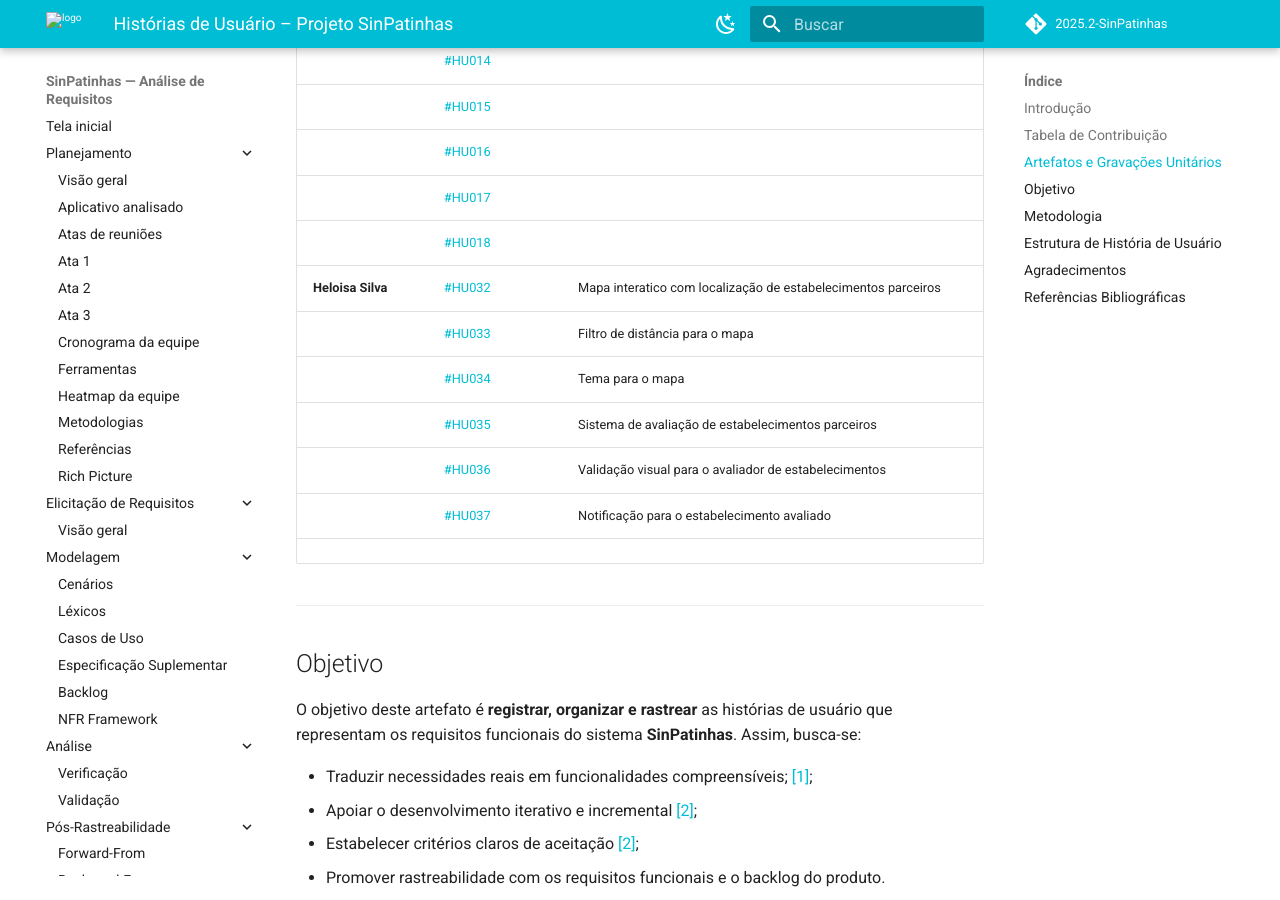
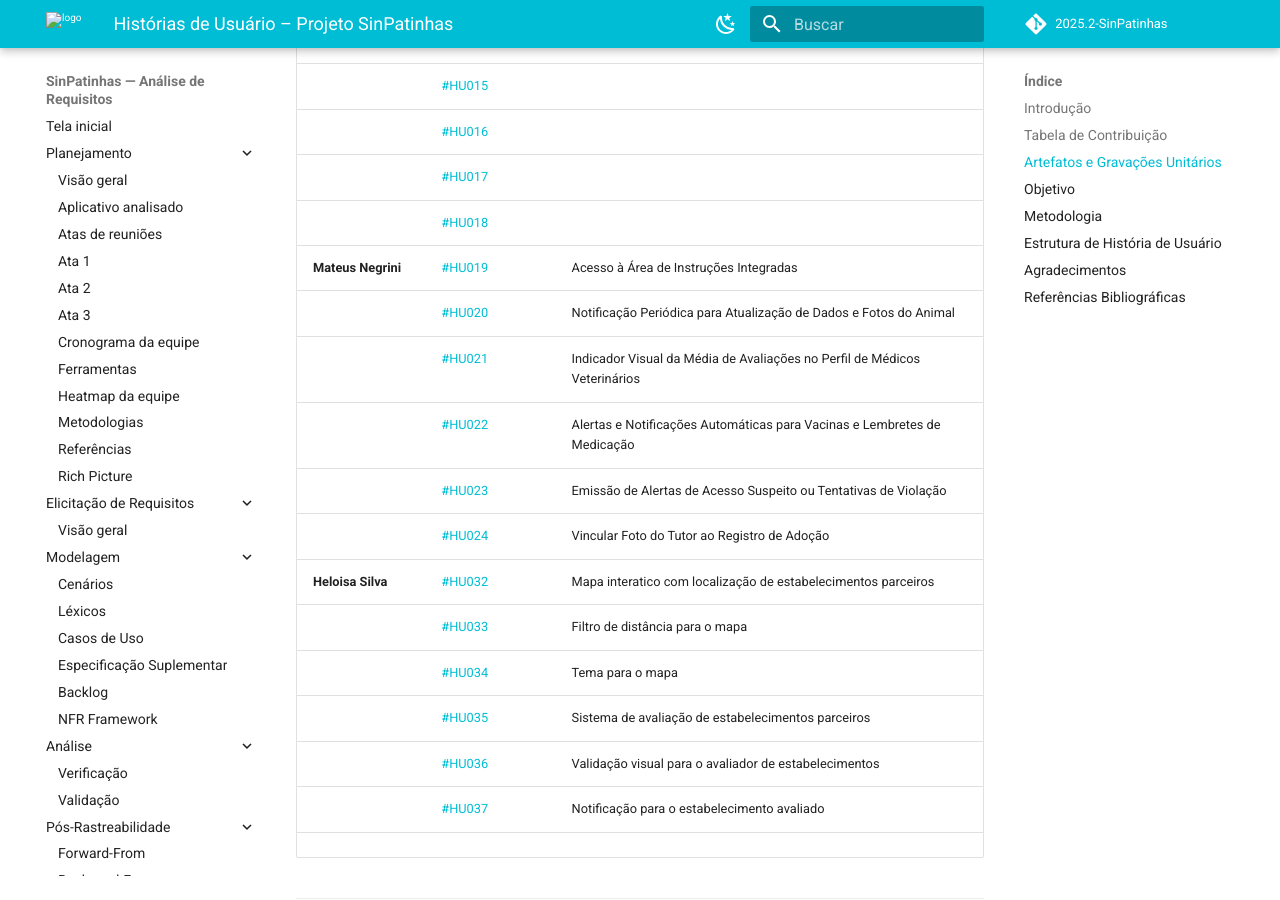
Before and after one commit to Requisitos-de-Software/2025.2-SinPatinhas, an MkDocs documentation site: the page built from docs/modelagem/agilidade/historias_de_usuario.md, in a window 1280 px wide and 900 px high, scrolled down 2599 px. Built offline with MkDocs 1.6.1 and Material for MkDocs 9.7.7, drawn with Linux system fonts in a browser that asks for light colours; comment, search, counter and statistics services are not loaded.

Commit message:
feature: indexação das paginas de mateus

```diff
--- a/docs/modelagem/agilidade/historias_de_usuario.md
+++ b/docs/modelagem/agilidade/historias_de_usuario.md
@@ -49,6 +49,12 @@ De acordo com **Serrano e Serrano (2025)**, as histórias de usuário são **ite
 |                      | [#HU016](../../modelagem/gravacoes/pedro/historias.md) |  |
 |                      | [#HU017](../../modelagem/gravacoes/pedro/historias.md) |  |
 |                      | [#HU018](../../modelagem/gravacoes/pedro/historias.md) |  |
+| **Mateus Negrini**   | [#HU019](../../modelagem/gravacoes/mateus/historias.md) | Acesso à Área de Instruções Integradas |
+|                      | [#HU020](../../modelagem/gravacoes/mateus/historias.md) | Notificação Periódica para Atualização de Dados e Fotos do Animal |
+|                      | [#HU021](../../modelagem/gravacoes/mateus/historias.md) | Indicador Visual da Média de Avaliações no Perfil de Médicos Veterinários |
+|                      | [#HU022](../../modelagem/gravacoes/mateus/historias.md) | Alertas e Notificações Automáticas para Vacinas e Lembretes de Medicação |
+|                      | [#HU023](../../modelagem/gravacoes/mateus/historias.md) | Emissão de Alertas de Acesso Suspeito ou Tentativas de Violação |
+|                      | [#HU024](../../modelagem/gravacoes/mateus/historias.md) | Vincular Foto do Tutor ao Registro de Adoção |
 | **Heloisa Silva**    | [#HU032](../../modelagem/gravacoes/heloisa/historias.md) | Mapa interatico com localização de estabelecimentos parceiros |
 |                      | [#HU033](../../modelagem/gravacoes/heloisa/historias.md) | Filtro de distância para o mapa |
 |                      | [#HU034](../../modelagem/gravacoes/heloisa/historias.md) |  Tema para o mapa |
```
Also changed, not shown: docs/modelagem/agilidade/NFR_framework.md (+2 -0 lines), docs/modelagem/agilidade/backlog.md (+2 -0 lines), docs/modelagem/gravacoes/mateus/backlog.md (+2 -2 lines).
